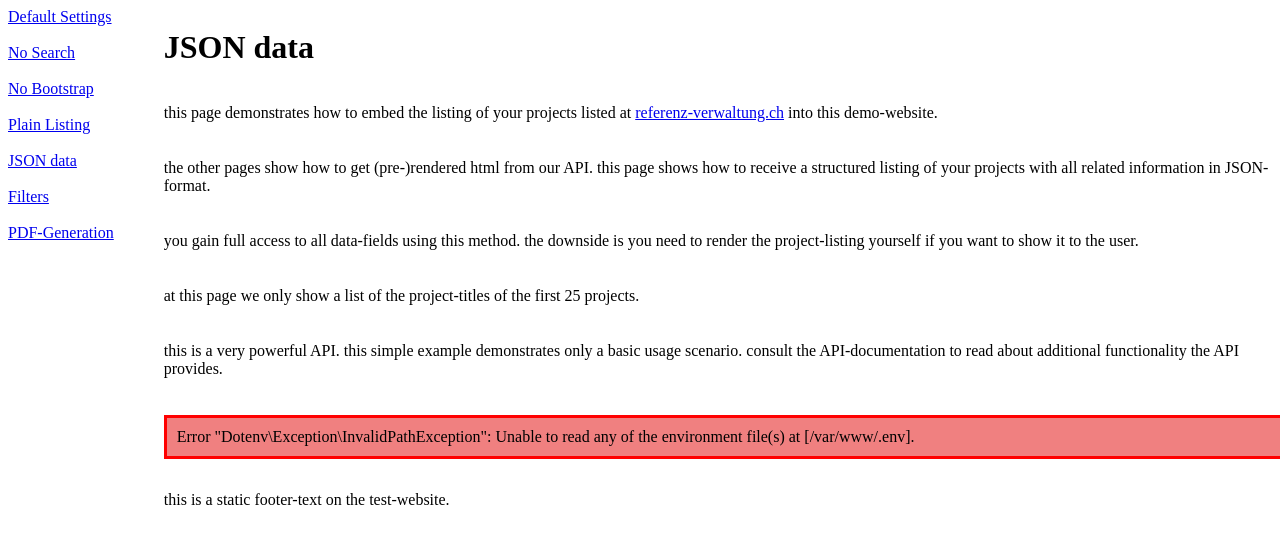
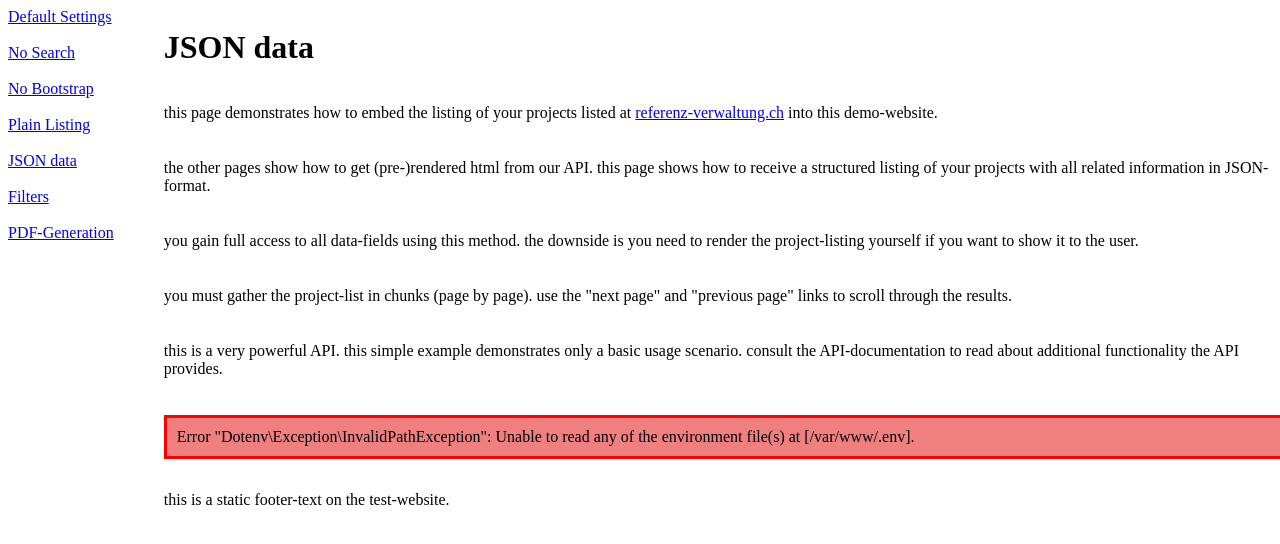
Before and after one commit to losysGim/losys-demo, a PHP site: page /json_listing.php?hash=1 in a window 1280 px wide. Shown: the top 544 px of the page. Run offline with PHP 8.4, Linux system fonts and the light colour scheme.

Commit message:
losysGim/losys-logic#724 add: pagination now uses the 'hash'-header

```diff
--- a/php-basic/public/json_listing.php
+++ b/php-basic/public/json_listing.php
@@ -18,7 +18,8 @@
                     you gain full access to all data-fields using this method. the downside is you need to render
                     the project-listing yourself if you want to show it to the user.
                 </p><p>
-                    at this page we only show a list of the project-titles of the first 25 projects.
+                    you must gather the project-list in chunks (page by page). use the "next page" and "previous page"
+                    links to scroll through the results.
                 </p><p>
                     this is a very powerful API. this simple example demonstrates only a basic usage scenario. consult
                     the API-documentation to read about additional functionality the API provides.
@@ -30,22 +31,50 @@
                         ? filter_var($_REQUEST['start'], FILTER_VALIDATE_INT)
                         : null;
 
+                    /*
+                     * if you page through the results you must make sure, that you provide
+                     * exactly the same input-parameters with all requests (except the 'start'-
+                     * and 'limit'-parameters which may of course differ). otherwise the returned
+                     * results are invalid.
+                     *
+                     * to help you ensure that the API sends a 'X-Paginator-Hash'-header with
+                     * every response you get. if send this header back with the request to
+                     * gather the next page of results the API ensures that your input-parameters
+                     * did not change. that makes the results way more reliable and is therefor
+                     * strongly recommended.
+                     */
                     echo new ApiResultRenderer()->getProjectsFromApiAndRenderResults(
                         [
                             'limit' => 25,
                             'start' => $start,
                             'expand' => 'language,project_images'
                         ],
+                        $_REQUEST['hash']
+                            ? ['headers' => ['X-Paginator-Hash' => $_REQUEST['hash']]]
+                            : [],
                         function() {
                             $stats = $this->client->getLastResponseStatistics();
 
                             if (!array_key_exists('has-next-page', $stats))
                             {
-                                return '<p>This request was not paginated.</p>';
-                            } elseif ($stats['has-next-page']) {
-                                return '<p><a href="?start=' . ($stats['start'] + $stats['limit']) . '">next page</a></p>';
-                            } else
-                                return '<p>This is the last page of the request.</p>';
+                                $result = 'This request was not paginated.';
+                            } else {
+                                $result =
+                                        '<span>showing datasets '
+                                        . ($stats['start'] + 1)
+                                        . ' - '
+                                        . ($stats['start'] + $stats['count'])
+                                        . " (of {$stats['total']})</span>";
+
+                                if ($stats['has-previous-page'])
+                                    $result =
+                                            '<span style="padding-right: 20px;"><a href="?' . http_build_query(['start' => $stats['start'] - $stats['count'], 'hash' => $stats['hash']]) . '">previous page</a></span>'
+                                            . $result;
+                                if ($stats['has-next-page'])
+                                    $result .= '<span style="padding-left: 20px;"><a href="?' . http_build_query(['start' => $stats['start'] + $stats['count'], 'hash' => $stats['hash']]) . '">next page</a></span>';
+                            }
+
+                            return "<p class='paginator'>{$result}</p>";
                         }
                     );
 
--- a/php-basic/public/style.css
+++ b/php-basic/public/style.css
@@ -12,3 +12,4 @@ label { padding-right: 10px; }
 .full_width { width: 100%; }
 .grow { flex: 1 1 100%; overflow: scroll; }
 pre { width: 95%; max-height: 1000px; overflow-y: scroll; overflow-x: scroll; border: 1px solid gray; }
+.paginator { width: 95%; padding: 5px; background-color: rgb(235, 235, 235); border: 1px solid gray; }
--- a/php-basic/src/ApiResultRenderer.php
+++ b/php-basic/src/ApiResultRenderer.php
@@ -16,12 +16,17 @@ class ApiResultRenderer
         get => $this->_client ??= new LosysClient();
     }
 
-    public function getProjectsFromApiAndRenderResults(array  $parameters = [],
+    public function getProjectsFromApiAndRenderResults(array    $parameters = [],
+                                                       array    $guzzleRequestOptions = [],
                                                        ?Closure $afterResultTableClosure = null): string
     {
         try
         {
-            $data = $this->client->callApi('api/customer/project', $parameters);
+            $data = $this->client->callApi(
+                'api/customer/project',
+                $parameters,
+                guzzleRequestOptions: $guzzleRequestOptions
+            );
 
             // show the input-parameters
             $result = '<h3>This is the API-request we send</h3>'
--- a/php-basic/src/Client/LosysClient.php
+++ b/php-basic/src/Client/LosysClient.php
@@ -304,10 +304,15 @@ class LosysClient
      */
     public function getLastResponseStatistics(): array
     {
-        $hasPaginationInfo =
-            !is_null($start = $this->getLastResponseHeader('X-Paginator-Start'))
-            && !is_null($limit = $this->getLastResponseHeader('X-Paginator-Limit'))
-            && !is_null($total = $this->getLastResponseHeader('X-Paginator-Total'));
+        $paginatorInfo = array_filter(
+            $this->last_response_headers ?? [],
+            fn($value, $name) => str_starts_with(strtolower($name), 'x-paginator-'),
+            ARRAY_FILTER_USE_BOTH
+        );
+        $paginatorInfo = array_combine(
+            array_map(fn($name) => substr($name, strlen('x-paginator-')), array_keys($paginatorInfo)),
+            array_map(fn($value) => implode('', $value), $paginatorInfo)
+        );
 
         return array_merge(
             [
@@ -315,15 +320,7 @@ class LosysClient
                 'response-size' => is_null($this->last_size_bytes) ? null : number_format($this->last_size_bytes / 1024, 1, '.', '\'') . ' kB',
                 'request-id'    => $this->getLastResponseHeader('X-Request-Id'),
             ],
-            $hasPaginationInfo
-                ? [
-                    'start'             => $start,
-                    'limit'             => $limit,
-                    'total'             => $total,
-                    'has-next-page'     => $this->getLastResponseHeader('X-Paginator-Has-Next-Page'),
-                    'has-previous-page' => $this->getLastResponseHeader('X-Paginator-Has-Previous-Page'),
-                  ]
-                : []
+            $paginatorInfo
         );
     }
 }
```
